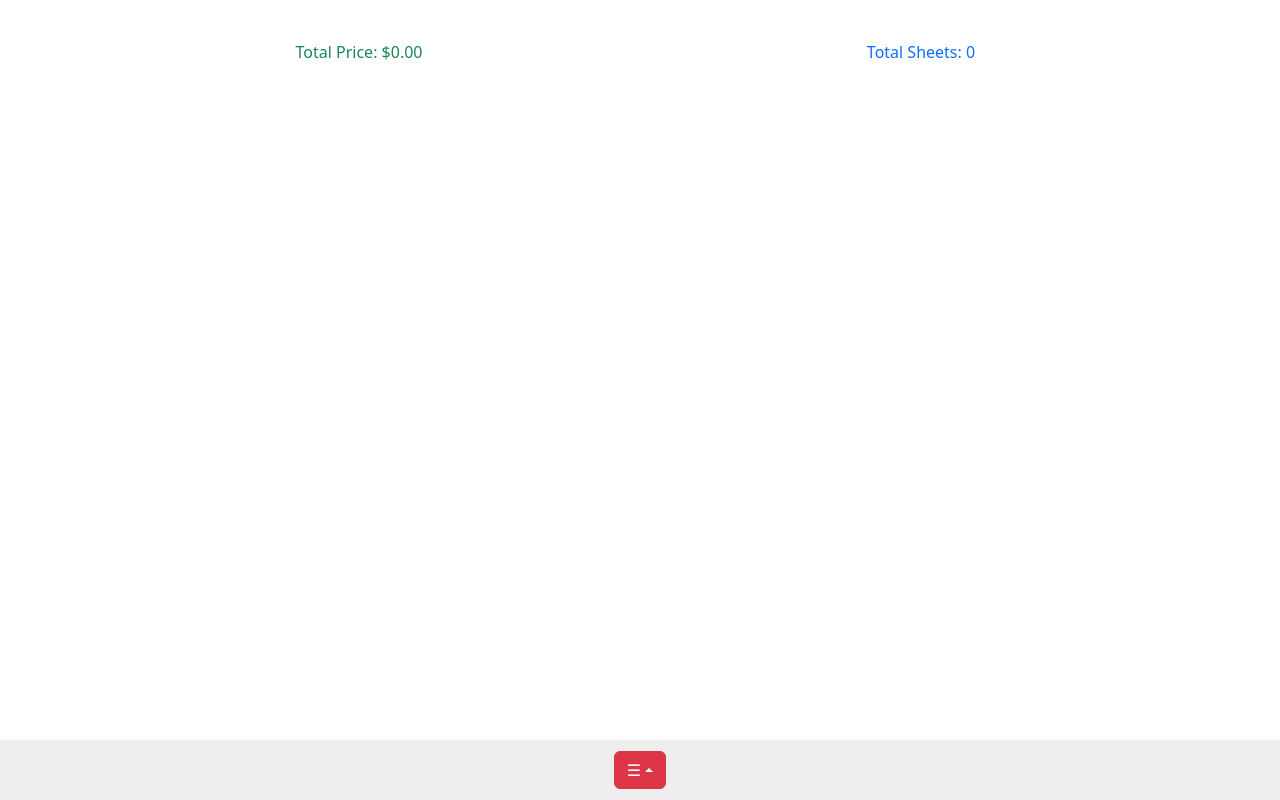
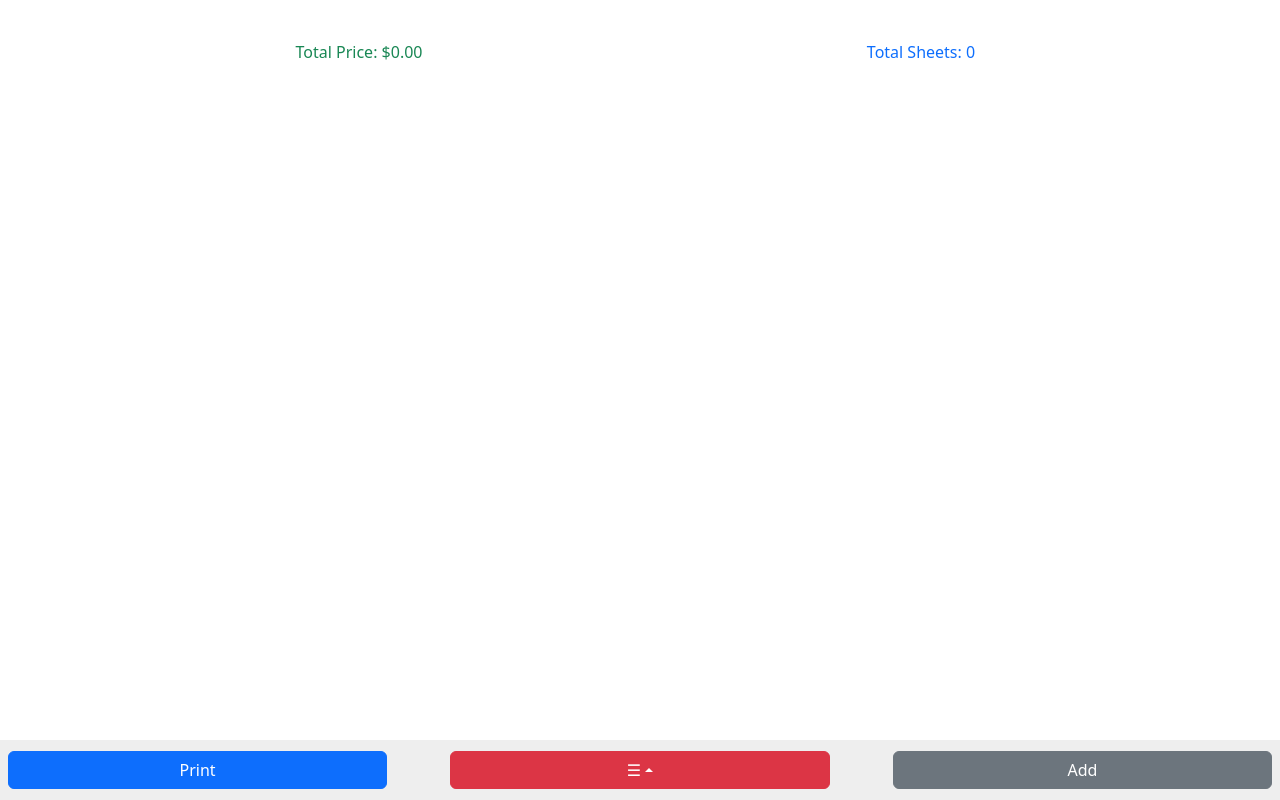
Before and after one commit to nicholasmelliott/sheet-cut, a React (Vite) app: page / in a window 1280 px wide. Built offline with nearby package versions, Linux system fonts and the light colour scheme.

Commit message:
Update window scrollTo to scroll to top instead of bottom. Update ViewBox container div to be 80vh. Update dropdown menu bar to include print button and add button.

```diff
--- a/src/components/App/App.jsx
+++ b/src/components/App/App.jsx
@@ -26,24 +26,24 @@ function App() {
 
 
   useEffect(() => {
-    window.scrollTo(0, document.body.scrollHeight);
+    window.scrollTo(0, 0);
   }, []);
 
   return (
     <div className="App">
       <iframe id="ifmcontentstoprint" style={{"height": "0px", "width": "0px", "position": "absolute"}}></iframe>
-      <div>
+      <div style={{height: "80vh"}}>
         <ViewBox rectangles={rectangles} printRef={printRef} />
       </div>
       <div style={{position: 'fixed', bottom: 0, left: 0, right: 0}}>
         <div className="d-flex align-items-center justify-content-center w-100" style={{backgroundColor: '#eee', height: '60px', width: "100%"}}>
-          <Dropdown className="d-flex align-items-center justify-content-center w-100" autoClose={false} drop="up">
-            <Dropdown.Toggle variant="danger" id="dropdown-autoclose-false dropdown-button-drop-up">
+          <Dropdown className="d-flex align-items-center justify-content-between p-2 w-100" autoClose={false} drop="up">
+            <Button variant="primary" style={{width: "30%"}} onClick={handlePrint}>Print</Button>
+            <Dropdown.Toggle variant="danger" id="dropdown-autoclose-false dropdown-button-drop-up" className='mx-auto' style={{width: "30%"}}>
               <span>&#9776;</span>
             </Dropdown.Toggle>
-            <Dropdown.Menu className="w-100 p-3 overflow-auto" style={{backgroundColor: '#eee'}}>
-              <Button variant="primary" style={{"width": "100%"}} onClick={handlePrint}>Print</Button>
-              <Dropdown.Divider />
+            <Button variant="secondary" style={{width: "30%"}} onClick={()=>{alert('Add!')}}>Add</Button>
+            <Dropdown.Menu className="w-100 p-3" style={{backgroundColor: '#eee'}}>
               <ResponsiveList rows={rows} setRows={setRows} rectangles={rectangles} setRectangles={setRectangles} />
             </Dropdown.Menu>
           </Dropdown>
```
